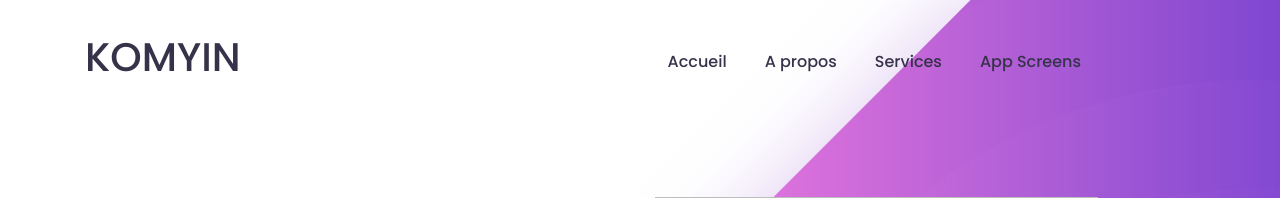
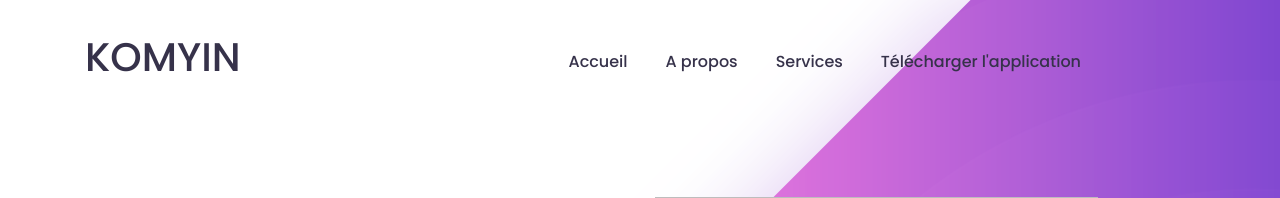
Before and after one commit to Black-Legend/Covoiturage, a PHP site: page / in a window 1280 px wide. Shown: the top 198 px of the page. Run offline with PHP 8.4, Linux system fonts and the light colour scheme.

Commit message:
modif du menu

```diff
--- a/index.php
+++ b/index.php
@@ -88,7 +88,7 @@
                                                 <li class=""><a href="#">Accueil</a></li>
                                                 <li class=""><a href="#a-propos">A propos </a>
                                                 <li><a href="#features">Services</a></li>
-                                                <li><a href="#app">App Screens</a></li>
+                                                <li><a href="#app">Télécharger l'application</a></li>
 
 
                                                 </li>
```
